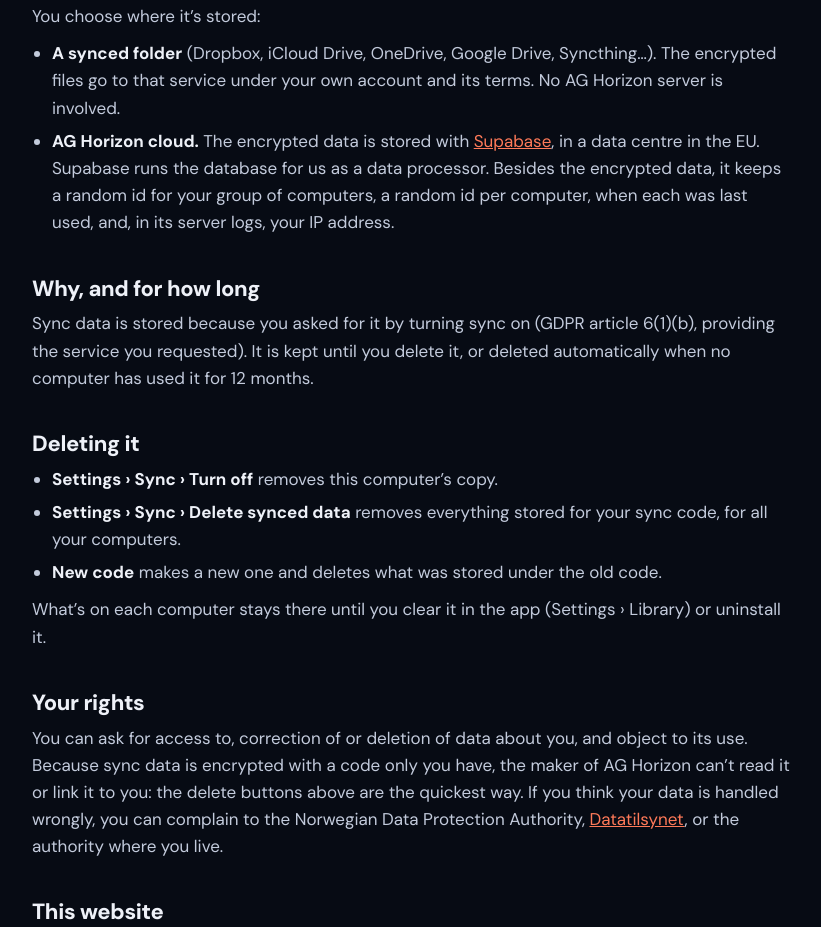
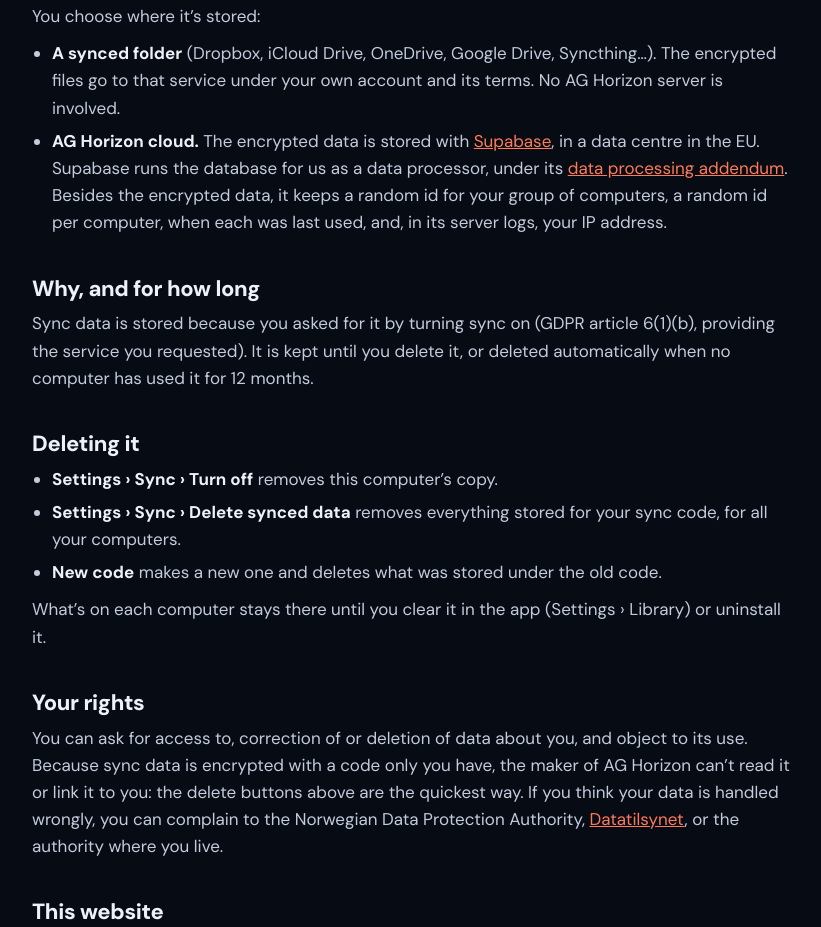
Before and after one commit to Andreas-Graesmo/AGHorizon, an Electron app: page docs/privacy.html in a window 1280 px wide. Shown: the part 1392-2319 px from the top of the page, without its empty margins (228-1049 px from the left). Drawn offline with Linux system fonts and the light colour scheme.

Commit message:
Privacy text: mention Supabase's data processing addendum

```diff
--- a/docs/privacy.html
+++ b/docs/privacy.html
@@ -52,7 +52,7 @@
     <p>You choose where it’s stored:</p>
     <ul>
       <li><b>A synced folder</b> (Dropbox, iCloud Drive, OneDrive, Google Drive, Syncthing…). The encrypted files go to that service under your own account and its terms. No AG Horizon server is involved.</li>
-      <li><b>AG Horizon cloud.</b> The encrypted data is stored with <a href="https://supabase.com/privacy">Supabase</a>, in a data centre in the EU. Supabase runs the database for us as a data processor. Besides the encrypted data, it keeps a random id for your group of computers, a random id per computer, when each was last used, and, in its server logs, your IP address.</li>
+      <li><b>AG Horizon cloud.</b> The encrypted data is stored with <a href="https://supabase.com/privacy">Supabase</a>, in a data centre in the EU. Supabase runs the database for us as a data processor, under its <a href="https://supabase.com/legal/dpa">data processing addendum</a>. Besides the encrypted data, it keeps a random id for your group of computers, a random id per computer, when each was last used, and, in its server logs, your IP address.</li>
     </ul>
 
     <h2>Why, and for how long</h2>
```
